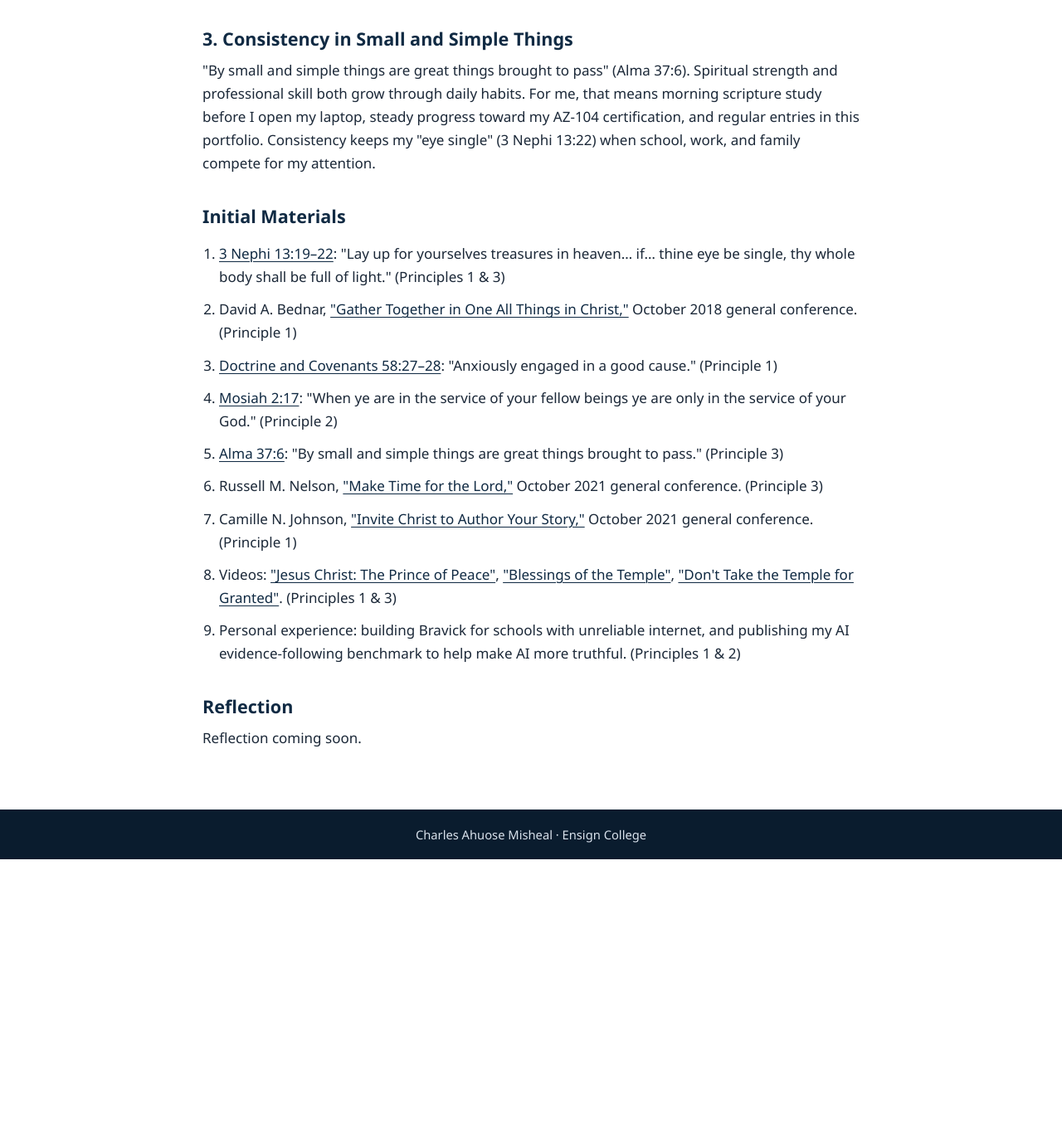
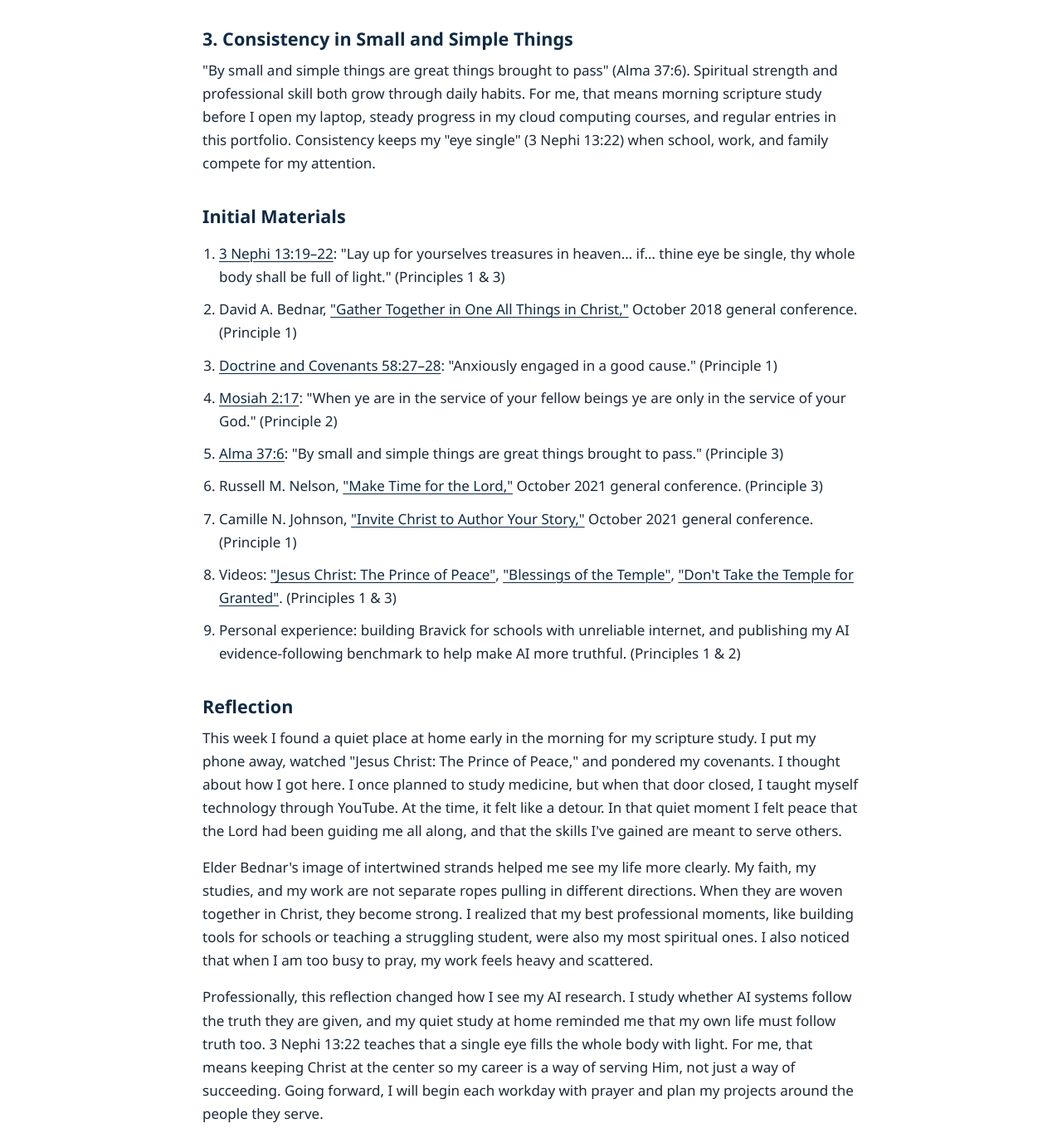
Before and after one commit to CharlesMisheal/charlesmisheal.github.io, a plain HTML site: page principles.html in a window 1280 px wide. Shown: the part 641-2001 px from the top of the page at 83% size. Before the commit the page ends 1677 px from the top, so only its background shows below. Drawn offline with Linux system fonts and the light colour scheme.

Commit message:
Add principles.html

```diff
--- a/principles.html
+++ b/principles.html
@@ -39,7 +39,7 @@
 
     <section aria-labelledby="principle-3">
       <h2 id="principle-3">3. Consistency in Small and Simple Things</h2>
-      <p>"By small and simple things are great things brought to pass" (Alma 37:6). Spiritual strength and professional skill both grow through daily habits. For me, that means morning scripture study before I open my laptop, steady progress toward my AZ-104 certification, and regular entries in this portfolio. Consistency keeps my "eye single" (3 Nephi 13:22) when school, work, and family compete for my attention.</p>
+      <p>"By small and simple things are great things brought to pass" (Alma 37:6). Spiritual strength and professional skill both grow through daily habits. For me, that means morning scripture study before I open my laptop, steady progress in my cloud computing courses, and regular entries in this portfolio. Consistency keeps my "eye single" (3 Nephi 13:22) when school, work, and family compete for my attention.</p>
     </section>
 
     <section aria-labelledby="materials">
@@ -59,7 +59,9 @@
 
     <section aria-labelledby="reflection">
       <h2 id="reflection">Reflection</h2>
-      <p>Reflection coming soon.</p>
+      <p>This week I found a quiet place at home early in the morning for my scripture study. I put my phone away, watched "Jesus Christ: The Prince of Peace," and pondered my covenants. I thought about how I got here. I once planned to study medicine, but when that door closed, I taught myself technology through YouTube. At the time, it felt like a detour. In that quiet moment I felt peace that the Lord had been guiding me all along, and that the skills I've gained are meant to serve others.</p>
+      <p>Elder Bednar's image of intertwined strands helped me see my life more clearly. My faith, my studies, and my work are not separate ropes pulling in different directions. When they are woven together in Christ, they become strong. I realized that my best professional moments, like building tools for schools or teaching a struggling student, were also my most spiritual ones. I also noticed that when I am too busy to pray, my work feels heavy and scattered.</p>
+      <p>Professionally, this reflection changed how I see my AI research. I study whether AI systems follow the truth they are given, and my quiet study at home reminded me that my own life must follow truth too. 3 Nephi 13:22 teaches that a single eye fills the whole body with light. For me, that means keeping Christ at the center so my career is a way of serving Him, not just a way of succeeding. Going forward, I will begin each workday with prayer and plan my projects around the people they serve.</p>
     </section>
   </main>
   <footer class="site-footer">
```
